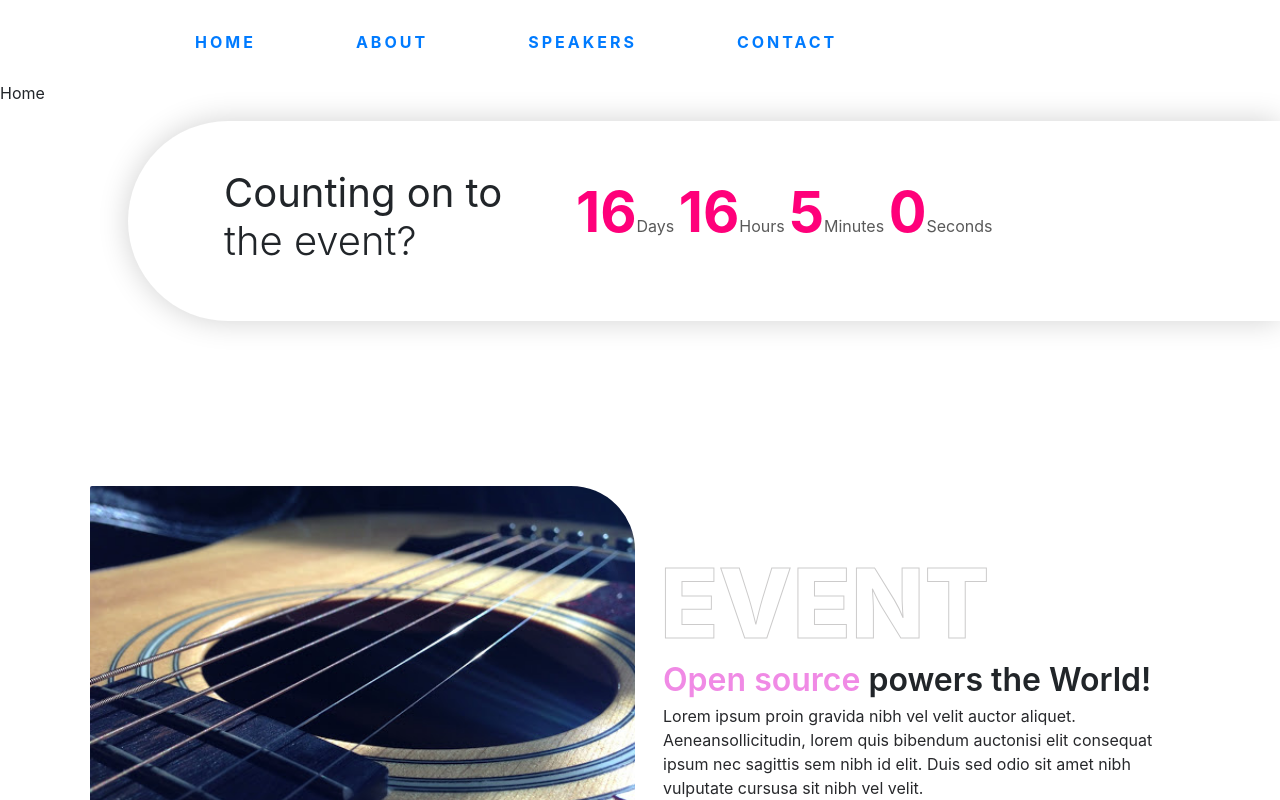
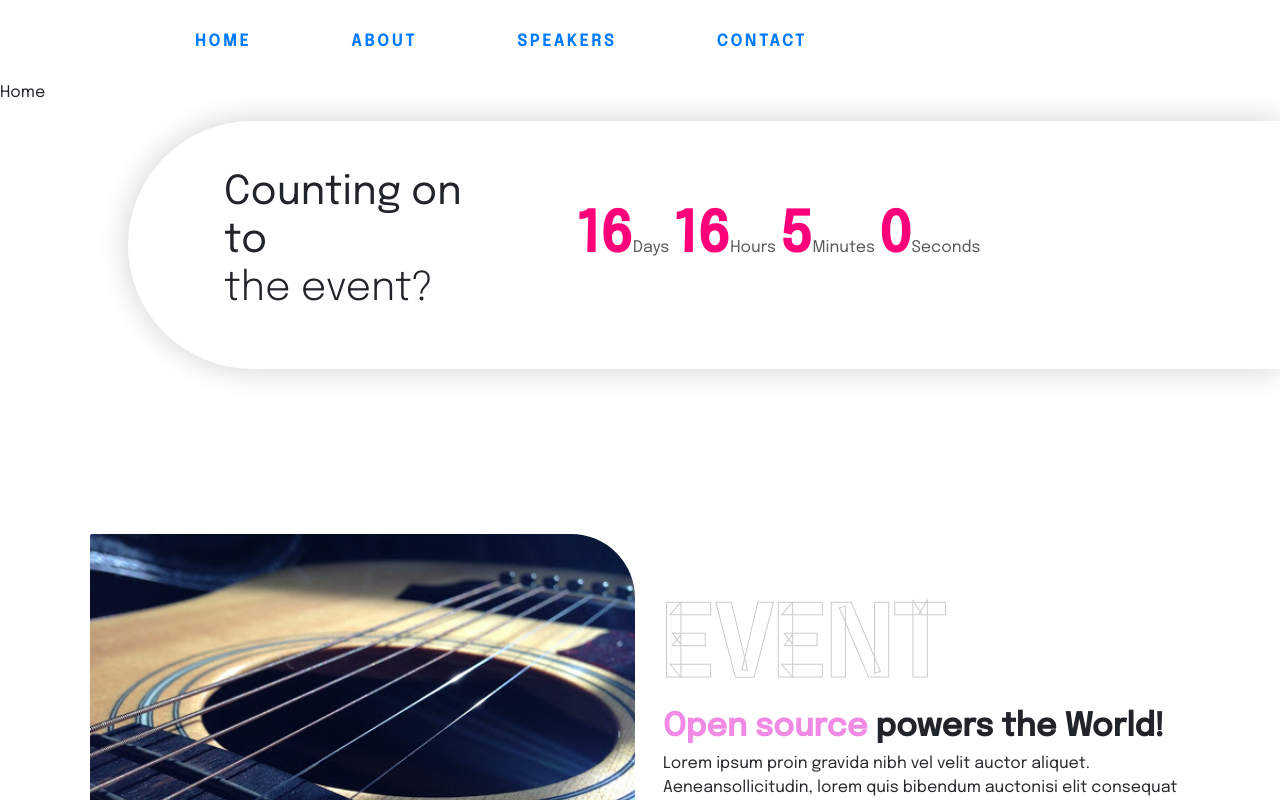
Before and after one commit to Hacktoberfest-Nepal/HacktoberfestNepal, a React (Create React App) app: page / in a window 1280 px wide. Shown: the top 800 px of the page. Built offline with nearby package versions, Linux system fonts and the light colour scheme.

Commit message:
added: Epilogue font import

```diff
--- a/src/App.css
+++ b/src/App.css
@@ -1,7 +1,10 @@
+@import url('https://fonts.googleapis.com/css2?family=Epilogue:ital,wght@0,200;0,300;0,400;0,500;1,200;1,400&display=swap');
+
 * {
   margin: 0;
   padding: 0;
   box-sizing: border-box;
+  font-family: 'Epilogue', sans-serif;
 }
 
 :root {
```
